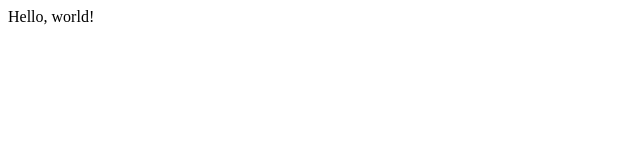
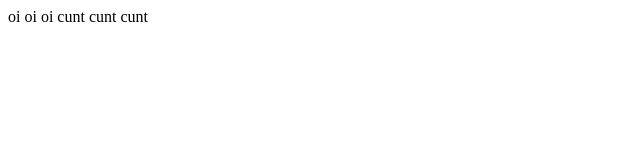
Before and after one commit to kevin1123617/test, a plain HTML site: page index.html in a window 1280 px wide. Shown: the full height of the page, 0-640 px from the left. Drawn offline with Linux system fonts and the light colour scheme.

Commit message:
Update index.html

```diff
--- a/index.html
+++ b/index.html
@@ -6,6 +6,6 @@
     <title>Document</title>
 </head>
 <body>
-    Hello, world!
+    oi oi oi cunt cunt cunt
 </body>
 </html>
```
